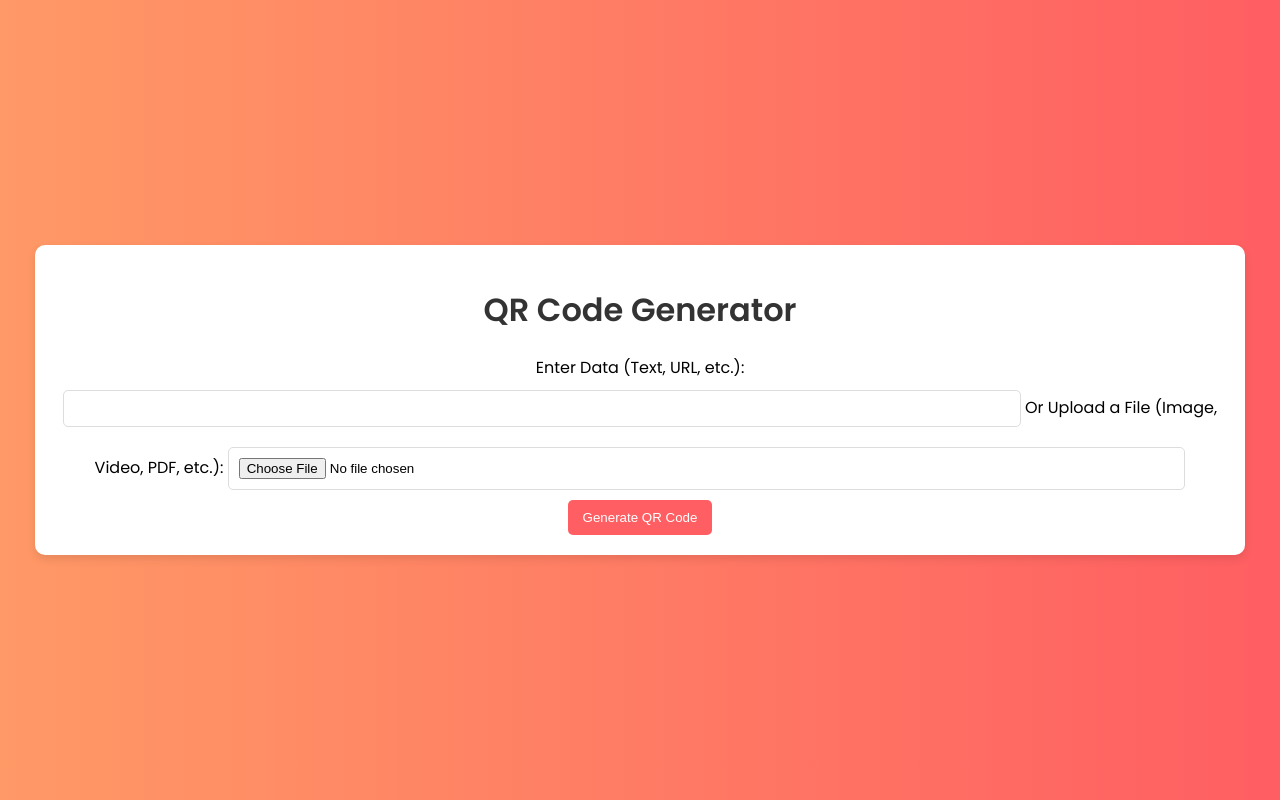
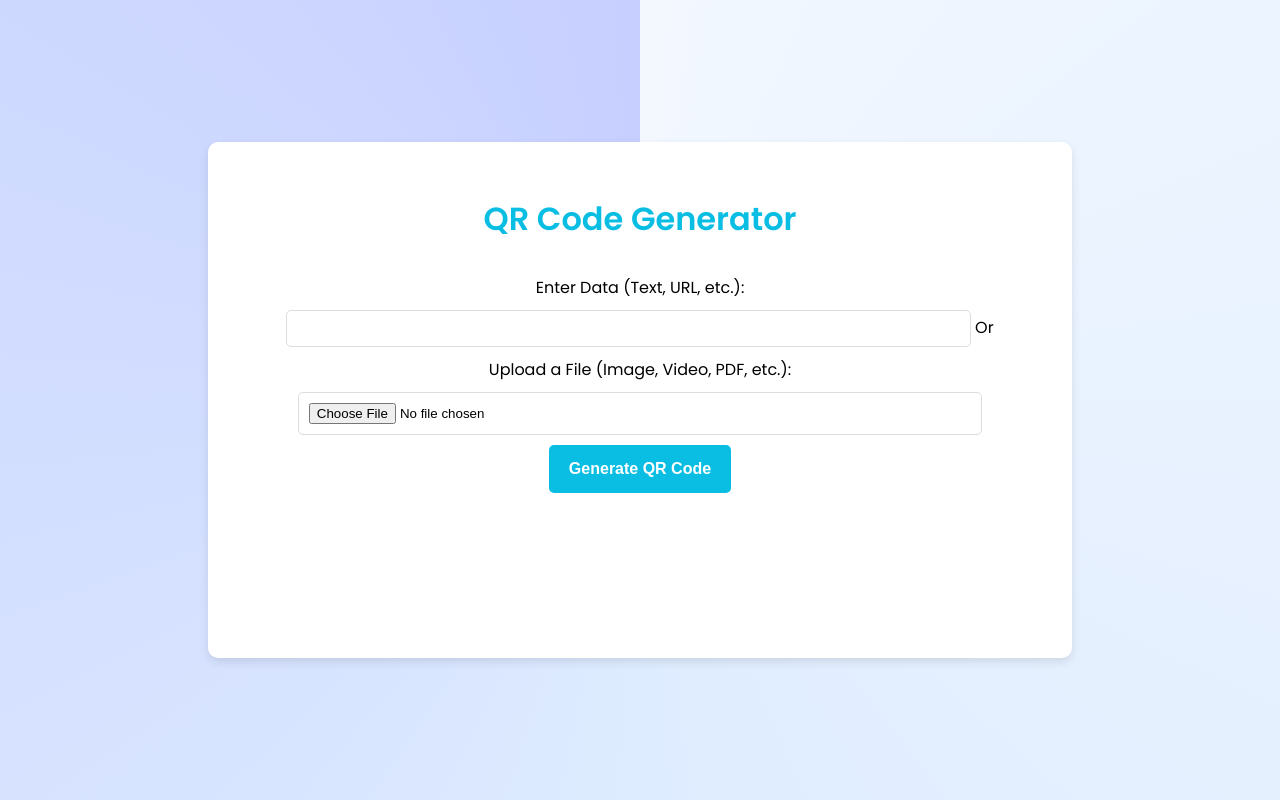
Before and after one commit to AtharvK8010/qr-code-generator, a Flask app: page / in a window 1280 px wide. Run offline with Flask 3, Linux system fonts and the light colour scheme.

Commit message:
Update styles.css

```diff
--- a/static/styles.css
+++ b/static/styles.css
@@ -2,7 +2,9 @@
 
 body {
     font-family: 'Poppins', sans-serif;
-    background: linear-gradient(to right, #ff9966, #ff5e62);
+    /* background: linear-gradient(to right, #ff9966, #ff5e62); */
+    /* background: linear-gradient(to right, #f6f4eb, #91c8e4, #749bc2); */
+    background: conic-gradient(#f3f8ff, #deecff, #c6cfff);
     display: flex;
     justify-content: center;
     align-items: center;
@@ -11,29 +13,48 @@ body {
 }
 
 .container {
+    height: 420px;
+    width: 60%;
+    /* margin: 5rem 2rem; */
     background: white;
-    padding: 20px;
+    padding: 3rem 3rem;
     border-radius: 10px;
     box-shadow: 0px 4px 10px rgba(0, 0, 0, 0.1);
     text-align: center;
 }
 
-h1 {
-    color: #333;
+.container h1 {
+    color: #0abde3;
+    margin: 5px;
+    /* border-bottom: 2px solid #0abde3;
+    border-top: 2px solid #0abde3; */
+
+}
+
+.container form{
+    margin: 2rem 1rem;
 }
 
 input {
-    width: 80%;
+    width: 90%;
     padding: 10px;
     margin: 10px 0;
     border: 1px solid #ddd;
     border-radius: 5px;
+    transition: 0.3s;
+}
+
+input:hover{
+    border: 2px solid #54a0ff;
 }
 
 button {
-    background-color: #ff5e62;
+    /* background-color: #ff5e62; */
+    background-color: #0abde3;
     color: white;
-    padding: 10px 15px;
+    padding: 15px 20px;
+    font-size: 1rem;
+    font-weight: bold;
     border: none;
     border-radius: 5px;
     cursor: pointer;
@@ -41,5 +62,27 @@ button {
 }
 
 button:hover {
-    background-color: #ff9966;
+    background-color: #54a0ff;
 }
+
+
+@media screen and (max-width:600px) {
+    .container{
+        height: 500px;
+        font-size:1rem;
+    }
+}
+
+@media screen and (max-width:500px) {
+    .container{
+        height: 450px;
+        font-size:14px;
+    }
+}
+
+@media screen and (max-width:350px) {
+    .container{
+        height: 500px;
+        font-size:12px;
+    }
+}
```
